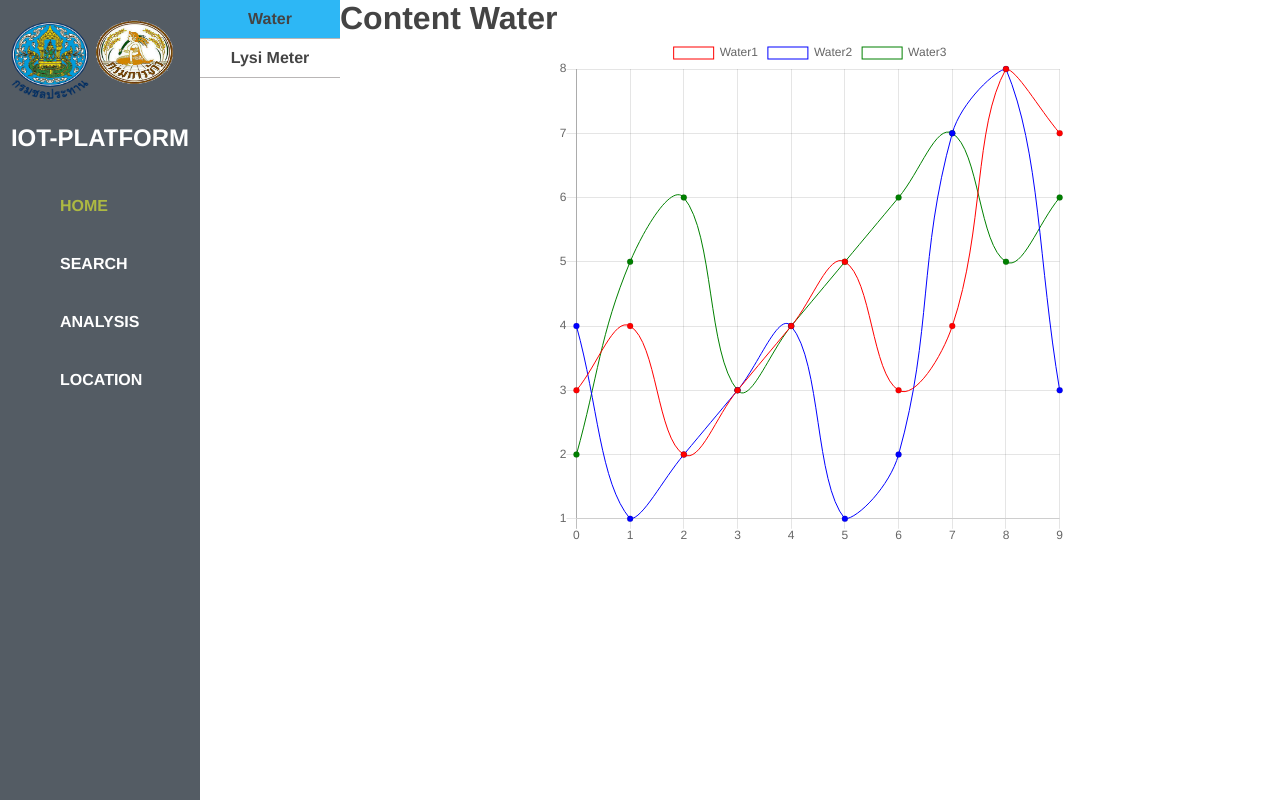
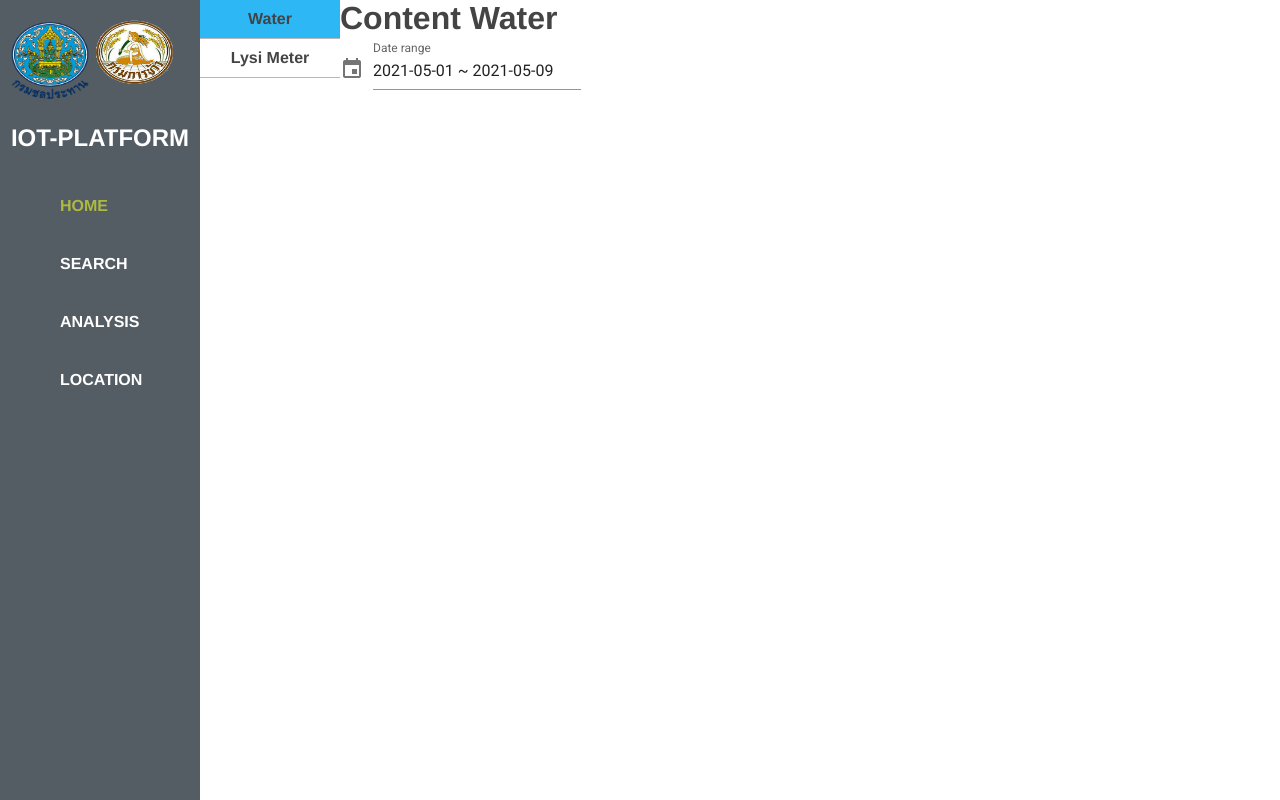
Before and after one commit to Thanakan864/my-app1, a Vue app in the folder my-app1/: page /Analysis in a window 1280 px wide. Shown: the top 800 px of the page. Built offline with nearby package versions, Linux system fonts and the light colour scheme.

Commit message:
add datepicker
add datepicker and button ok .

```diff
--- a/my-app1/src/components/ChartLysi.vue
+++ b/my-app1/src/components/ChartLysi.vue
@@ -1,5 +1,8 @@
 <template>
 <div class="area-lysi">
+    <div class="date-select">
+        <DatePicker/>
+    </div>
     <div class="ctn-chart-lysi">
         <!-- chart.js component -->
         <LineChart :chart-data = 'datacollection'></LineChart>
@@ -16,10 +19,12 @@
 </style>
 <script>
 import LineChart from './ChartWaterJS.js'
+import DatePicker from './DatePicker.vue'
 export default {
     name:'chart-lysi',
     components:{
         LineChart,
+        DatePicker
     },
     data(){
         return{
--- a/my-app1/src/components/ChartWater.vue
+++ b/my-app1/src/components/ChartWater.vue
@@ -1,5 +1,8 @@
 <template>
 <div class="area-water">
+    <div class="date-select">
+        <DatePicker/>
+    </div>
     <div class="ctn-chart-water">
         <!-- chart.js component -->
         <LineChart :chart-data = 'datacollection'></LineChart>
@@ -16,10 +19,12 @@
 </style>
 <script>
 import LineChart from './ChartWaterJS.js'
+import DatePicker from './DatePicker.vue'
 export default {
     name:'chart-water',
     components:{
         LineChart,
+        DatePicker
     },
     data(){
         return{
--- a/my-app1/src/components/DatePicker.vue
+++ b/my-app1/src/components/DatePicker.vue
@@ -1,20 +1,88 @@
 <template>
-    <div id="datepicker">
-        <date-picker v-model="date" lang="en" type="date" format="YYYY-MM-dd"></date-picker>
+    <div id="app-picker">
+      <v-app id="inspire">
+        <v-row>
+          <v-col
+            cols="12"
+            sm="3"
+          >
+            <v-text-field
+              v-model="dateRangeText"
+              v-on:click = "click_texts()"
+              label="Date range"
+              prepend-icon="mdi-calendar"
+              readonly
+            ></v-text-field>
+            <div class="picker-dialogs"
+            v-if="state_text_click === true">
+              <v-date-picker
+                v-model="dates"
+                range
+                no-title
+              ></v-date-picker>
+              <v-btn
+                v-on:click="click_btn()"
+                block
+                color="primary"
+                elevation="2"
+              >OK</v-btn>
+            </div>
+
+          </v-col>
+        </v-row>
+      </v-app>
     </div>
 </template>
 <script>
-import DatePicker from 'vue2-datepicker'
+
 export default {
-    name: 'datepicker',
-    component:{
-        DatePicker,
-    },
+    name: 'app-picker',
     data(){
         return{
-            date:''
+            state_text_click:false,
+            dates: ['2021-05-01', '2021-05-09'],
         }
+    },
+    computed: {
+        dateRangeText() {
+          return this.dates.join(' ~ ')
+    },
+  },
+  methods: {
+    click_texts: function (event) {
+
+      if(this.state_text_click == false){
+        console.log("click_texts_state=true")
+        return this.state_text_click = true
+      }
+      else {
+        console.log("click_texts_state=false")
+        return this.state_text_click = false
+      }
+    },
+    click_btn: function(event){
+      console.log("click_btn_OK")
+      console.log(this.dates)
+      return this.state_text_click = false
     }
+  },
 
 }
 </script>
+<style>
+
+
+.picker-dialogs{
+    position: absolute;
+    z-index: 1000;
+}
+.row{
+    all:unset;
+}
+.v-application--wrap{
+    position: relative;
+
+}
+
+
+</style>
--- a/my-app1/src/components/LysiTable.vue
+++ b/my-app1/src/components/LysiTable.vue
@@ -1,5 +1,9 @@
 <template>
-  <div id="water-table">
+  <div id="lysi-table">
+    <div class="date-select">
+      <div class="date_box"><DatePicker/></div>
+    </div>
+    <div class="table-show">
       <table>
         <thead>
           <tr>
@@ -24,22 +28,25 @@
           </tr>
         </tbody>
       </table>
+    </div>
 
-    <v-select :items="date" filled label="Date"></v-select>
   </div>
 </template>
 <script>
 import axios from "axios";
+import DatePicker from './DatePicker.vue'
 export default {
-  name: "water-table",
+  name: "lysi-table",
+  components:{
+    DatePicker,
+  },
   data() {
     return {
       info: null,
-      date: ["Foo", "Bar", "Fizz", "Buzz"],
     };
   },
   mounted() {
-    // console.log('water')
+    // console.log('lysi')
     axios
       .get(
         "https://script.google.com/macros/s/AKfycbzDm1SNtXwsmaQo2s0NFRrfWNrCX05QH-hDmRLxMnotWiohnOQk9KQQM9xfqL90lYzX/exec?action=getDatas"
@@ -82,4 +89,5 @@ table th {
   background-color: #04aa6d;
   color: white;
 }
+
 </style>
--- a/my-app1/src/components/WaterTable.vue
+++ b/my-app1/src/components/WaterTable.vue
@@ -32,24 +32,28 @@
             cols="12"
             sm="3"
           >
-            <v-date-picker
-              v-model="dates"
-              range
-              no-title
-
-            ></v-date-picker>
-          </v-col>
-          <v-col
-            cols="12"
-            sm="3"
-          >
             <v-text-field
               v-model="dateRangeText"
+              v-on:click = "click_text()"
               label="Date range"
               prepend-icon="mdi-calendar"
               readonly
             ></v-text-field>
-            model: {{ dates }}
+            <div class="picker-dialog"
+            v-if="state_text_click === true">
+              <v-date-picker
+                v-model="dates"
+                range
+                no-title
+              ></v-date-picker>
+              <v-btn
+                v-on:click="click_btn()"
+                block
+                color="primary"
+                elevation="2"
+              >OK</v-btn>
+            </div>
+
           </v-col>
         </v-row>
       </v-app>
@@ -67,13 +71,34 @@ export default {
   data() {
     return {
       info: null,
+      state_text_click:false,
       dates: ['2021-05-01', '2021-05-09'],
+      // dates: ['Start Date', 'End Date'],
     };
   },
   computed: {
         dateRangeText() {
+
           return this.dates.join(' ~ ')
     },
+  },
+  methods: {
+    click_text: function (event) {
+
+      if(this.state_text_click == false){
+        console.log("click_text_state=true")
+        return this.state_text_click = true
+      }
+      else {
+        console.log("click_text_state=false")
+        return this.state_text_click = false
+      }
+    },
+    click_btn: function(event){
+      console.log("click_btn_OK")
+      console.log(this.dates)
+      return this.state_text_click = false
+    }
   },
   mounted() {
     // console.log('water')
```
Lines whose indentation alone changed are shown as unchanged.
